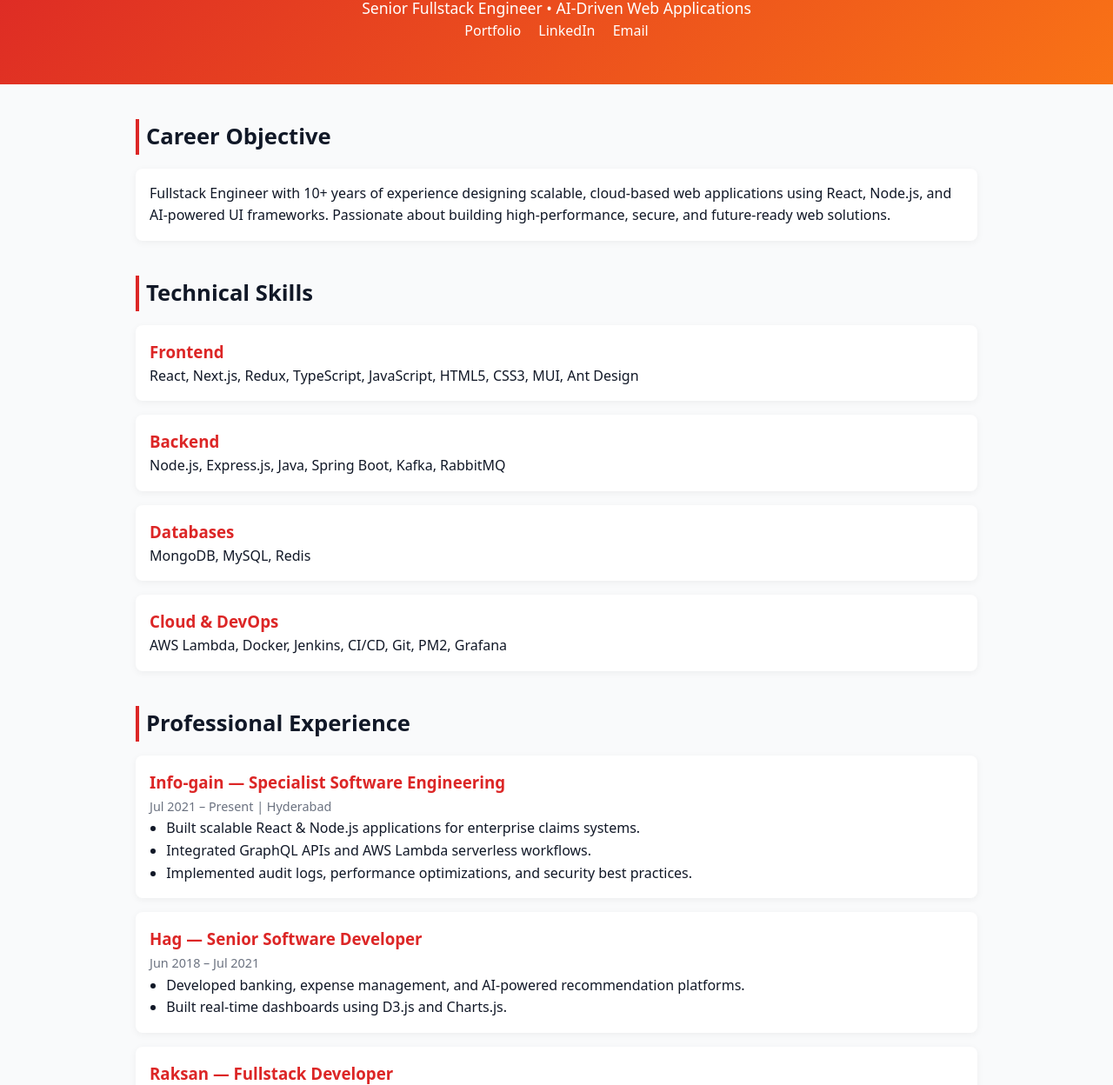
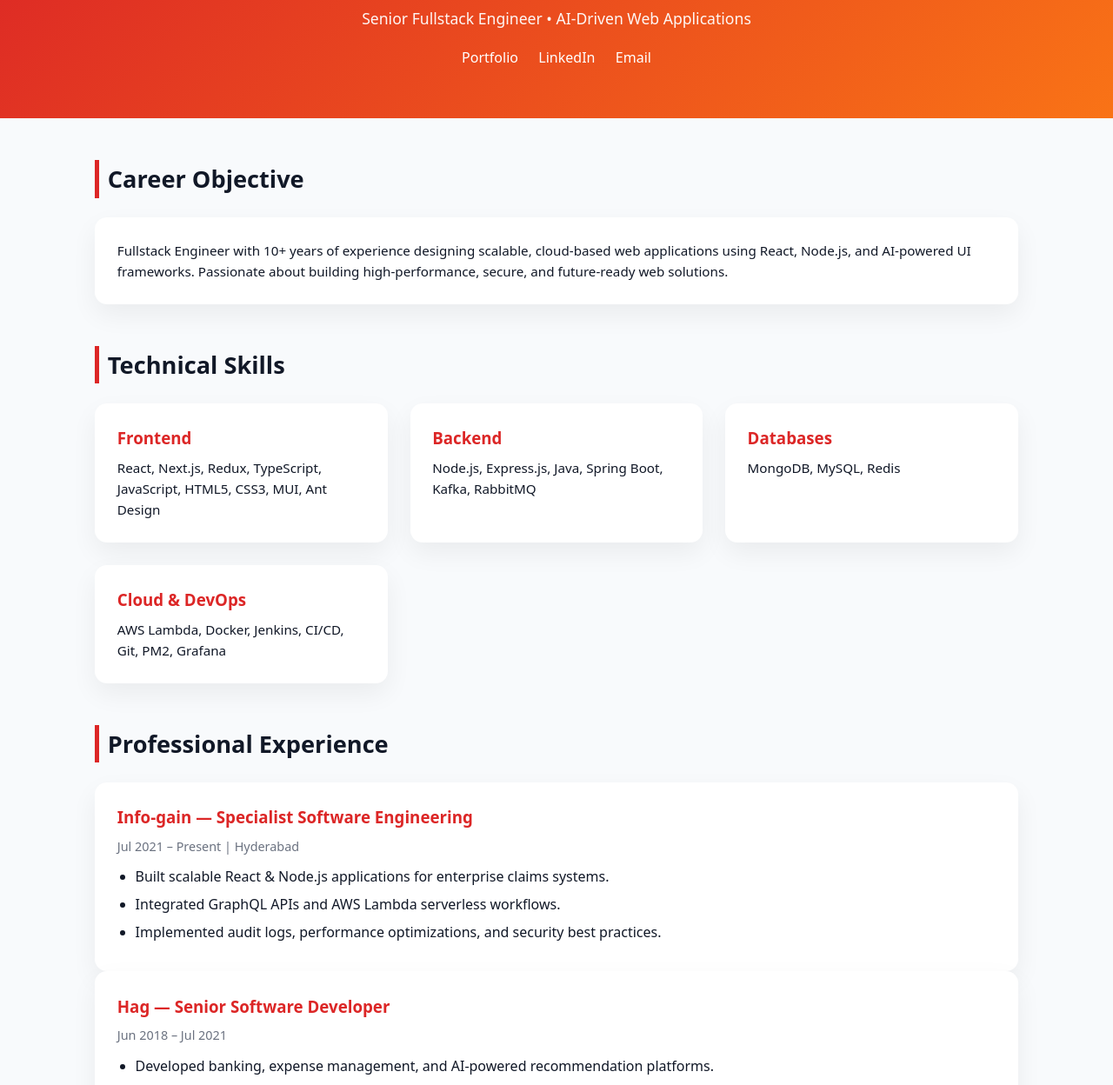
Before and after one commit to vidukapoor/vidukapoor.github.io, a plain HTML site: page index.html in a window 1280 px wide. Shown: the part 125-1373 px from the top of the page at 87% size. Drawn offline with Linux system fonts and the light colour scheme.

Commit message:
Refactor CSS styles for improved layout and design
Updated styles for various elements including hero, sections, and cards.

```diff
--- a/style.css
+++ b/style.css
@@ -2,82 +2,122 @@
   margin: 0;
   padding: 0;
   box-sizing: border-box;
-  font-family: system-ui, sans-serif;
+  font-family: system-ui, -apple-system, BlinkMacSystemFont, sans-serif;
 }
 
 body {
-  background: #f9fafb;
+  background: #f8fafc;
   color: #111827;
   line-height: 1.6;
 }
 
+/* HERO */
 .hero {
   background: linear-gradient(135deg, #dc2626, #f97316);
   color: white;
-  padding: 3rem 1rem;
+  padding: 3.5rem 1rem;
   text-align: center;
 }
 
 .hero h1 {
-  font-size: 2.5rem;
+  font-size: 2.6rem;
+  font-weight: 700;
 }
 
 .subtitle {
-  margin-top: 0.5rem;
+  margin-top: 0.6rem;
   font-size: 1.1rem;
+  opacity: 0.95;
+}
+
+.links {
+  margin-top: 1.2rem;
 }
 
 .links a {
-  margin: 0 0.5rem;
+  margin: 0 0.6rem;
   color: white;
   text-decoration: none;
   font-weight: 500;
 }
 
+.links a:hover {
+  text-decoration: underline;
+}
+
+/* SECTIONS */
 .section {
-  max-width: 1000px;
-  margin: 2.5rem auto;
-  padding: 0 1rem;
+  max-width: 1100px;
+  margin: 3rem auto;
+  padding: 0 1.2rem;
 }
 
 .section h2 {
-  font-size: 1.6rem;
-  margin-bottom: 1rem;
-  border-left: 4px solid #dc2626;
-  padding-left: 0.5rem;
+  font-size: 1.7rem;
+  margin-bottom: 1.4rem;
+  border-left: 5px solid #dc2626;
+  padding-left: 0.6rem;
 }
 
-.grid {
+/* CARD GRID */
+.card-grid {
   display: grid;
-  grid-template-columns: repeat(auto-fit, minmax(220px, 1fr));
-  gap: 1rem;
+  grid-template-columns: repeat(auto-fit, minmax(260px, 1fr));
+  gap: 1.6rem;
 }
 
+/* CARD */
 .card {
-  background: white;
-  padding: 1rem;
-  border-radius: 8px;
-  margin-bottom: 1rem;
-  box-shadow: 0 2px 8px rgba(0,0,0,0.05);
+  background: #ffffff;
+  padding: 1.6rem;
+  border-radius: 14px;
+  box-shadow: 0 12px 30px rgba(0, 0, 0, 0.06);
+  transition: transform 0.2s ease, box-shadow 0.2s ease;
+}
+
+.card:hover {
+  transform: translateY(-5px);
+  box-shadow: 0 18px 45px rgba(0, 0, 0, 0.12);
 }
 
 .card h3 {
   color: #dc2626;
+  margin-bottom: 0.4rem;
 }
 
 .card span {
+  display: block;
   font-size: 0.9rem;
   color: #6b7280;
+  margin-bottom: 0.7rem;
 }
 
-ul {
-  margin-left: 1.2rem;
+.card p {
+  font-size: 0.95rem;
 }
 
+.card ul {
+  margin-top: 0.6rem;
+  padding-left: 1.3rem;
+}
+
+.card ul li {
+  margin-bottom: 0.4rem;
+}
+
+/* FOOTER */
 footer {
-  text-align: center;
+  margin-top: 4rem;
   padding: 1.5rem;
   background: #111827;
   color: white;
+  text-align: center;
   font-size: 0.9rem;
 }
+
+/* RESPONSIVE */
+@media (max-width: 600px) {
+  .hero h1 {
+    font-size: 2.1rem;
+  }
+}
```
